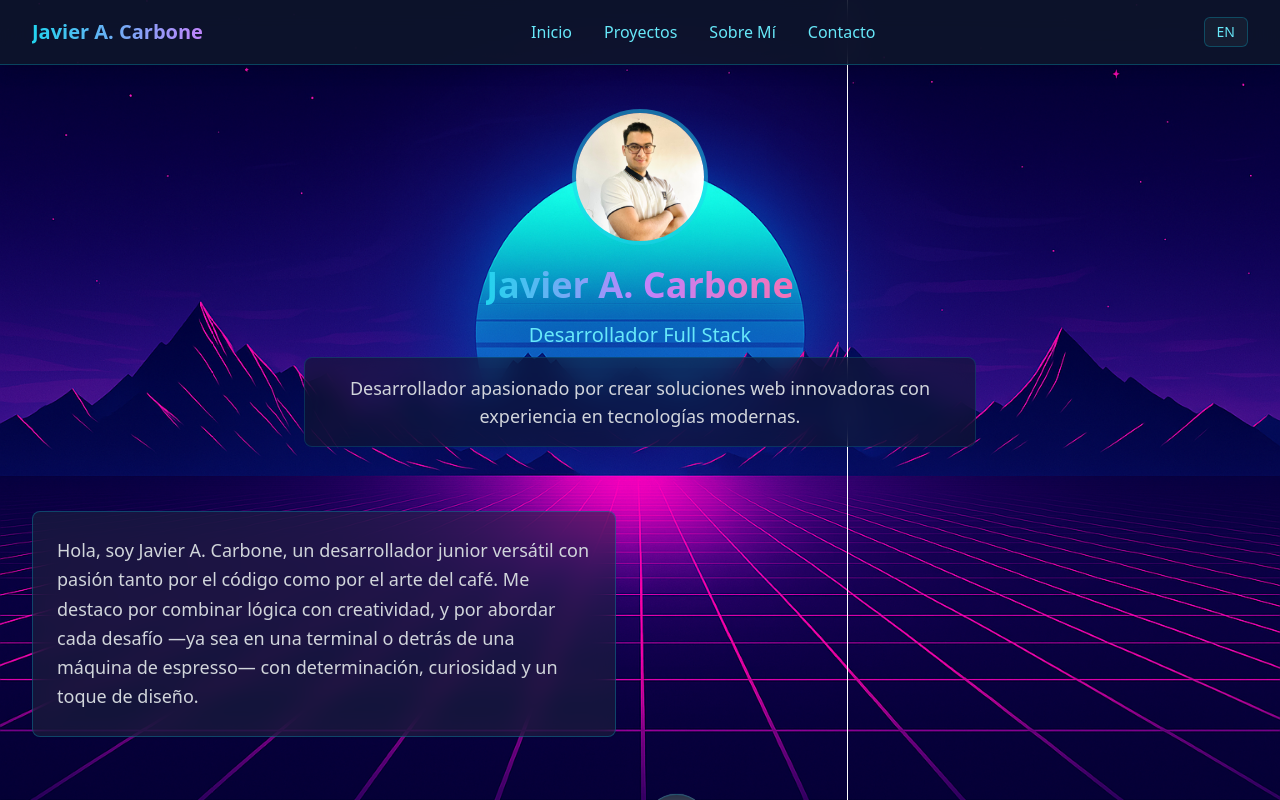
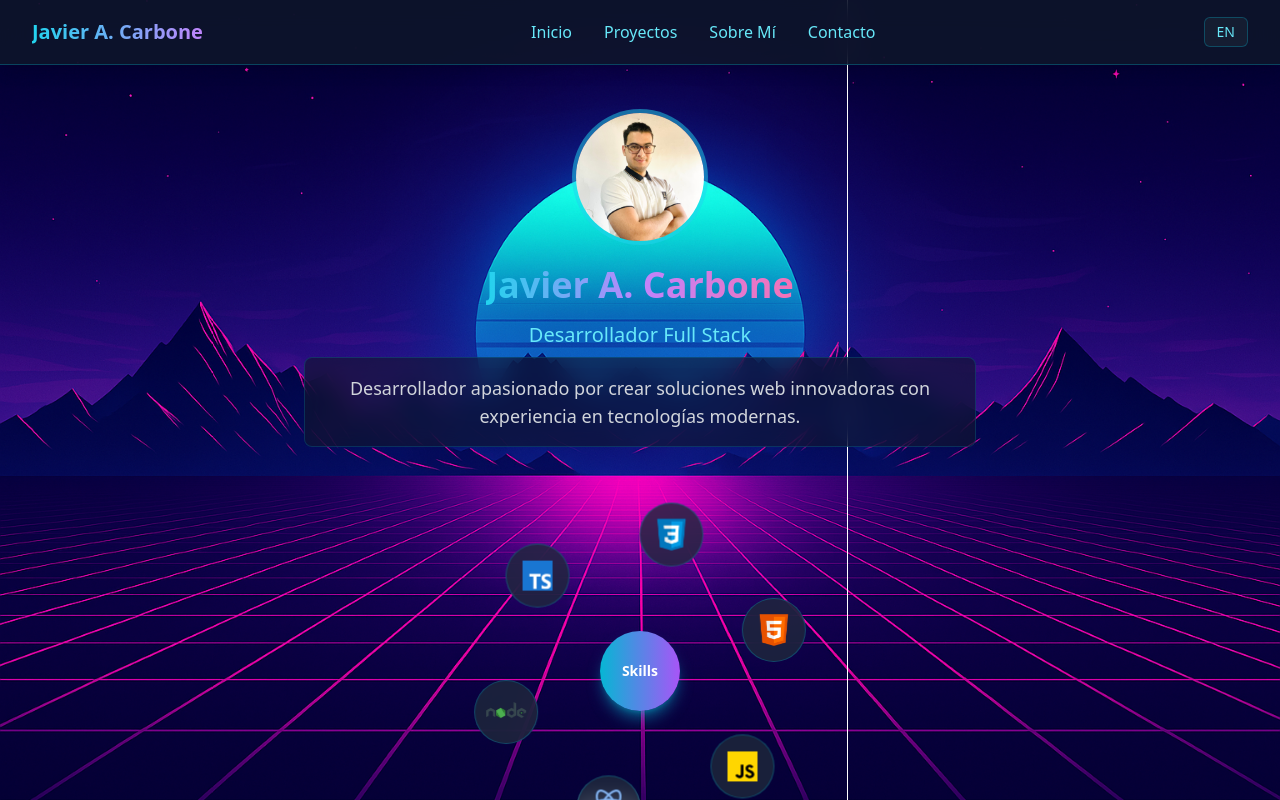
Before and after one commit to Ernott/ernottportfolio.io, a React (Vite) app: page / in a window 1280 px wide. Shown: the top 800 px of the page. Built offline with nearby package versions, Linux system fonts and the light colour scheme.

Commit message:
Visual edit in Lovable
Edited UI in Lovable

```diff
--- a/src/components/AboutSection.tsx
+++ b/src/components/AboutSection.tsx
@@ -11,23 +11,7 @@ const AboutSection = ({
 }: AboutSectionProps) => {
   return <section id="about" className={`mb-16 transition-all duration-1000 delay-400 ${isVisible ? "opacity-100 translate-y-0" : "opacity-0 translate-y-10"}`}>
 
-      <div className="grid lg:grid-cols-2 gap-12 items-center">
-        <div className="order-2 lg:order-1">
-          <Card className="bg-slate-800/50 backdrop-blur-md border-cyan-500/30">
-            <CardContent className="pt-6">
-              <p className="text-gray-300 text-lg leading-relaxed">
-                {currentContent.aboutMeText}
-              </p>
-            </CardContent>
-          </Card>
-        </div>
-        <div className="order-1 lg:order-2 flex justify-center">
-          <div className="relative">
 
-
-          </div>
-        </div>
-      </div>
 
       {/* Skills Section with Circular Animation */}
       <div className="mt-16">
```
